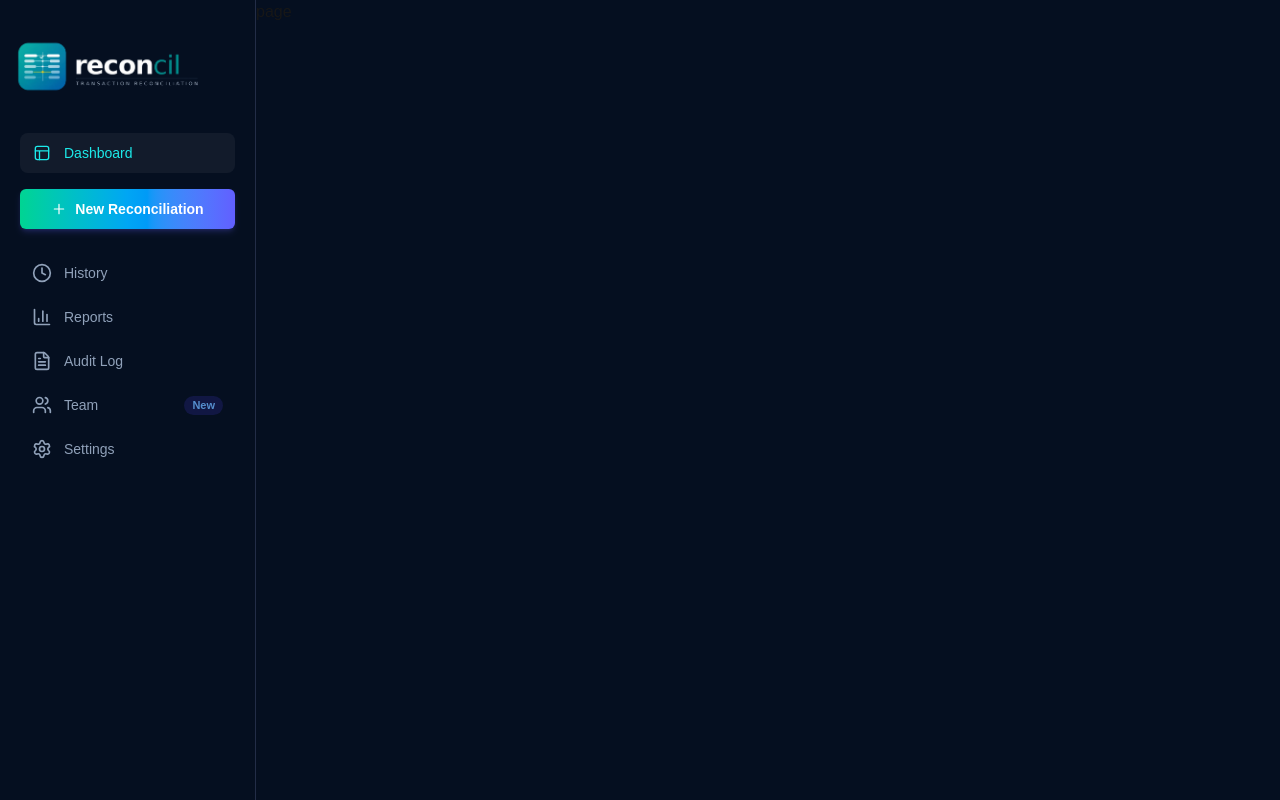
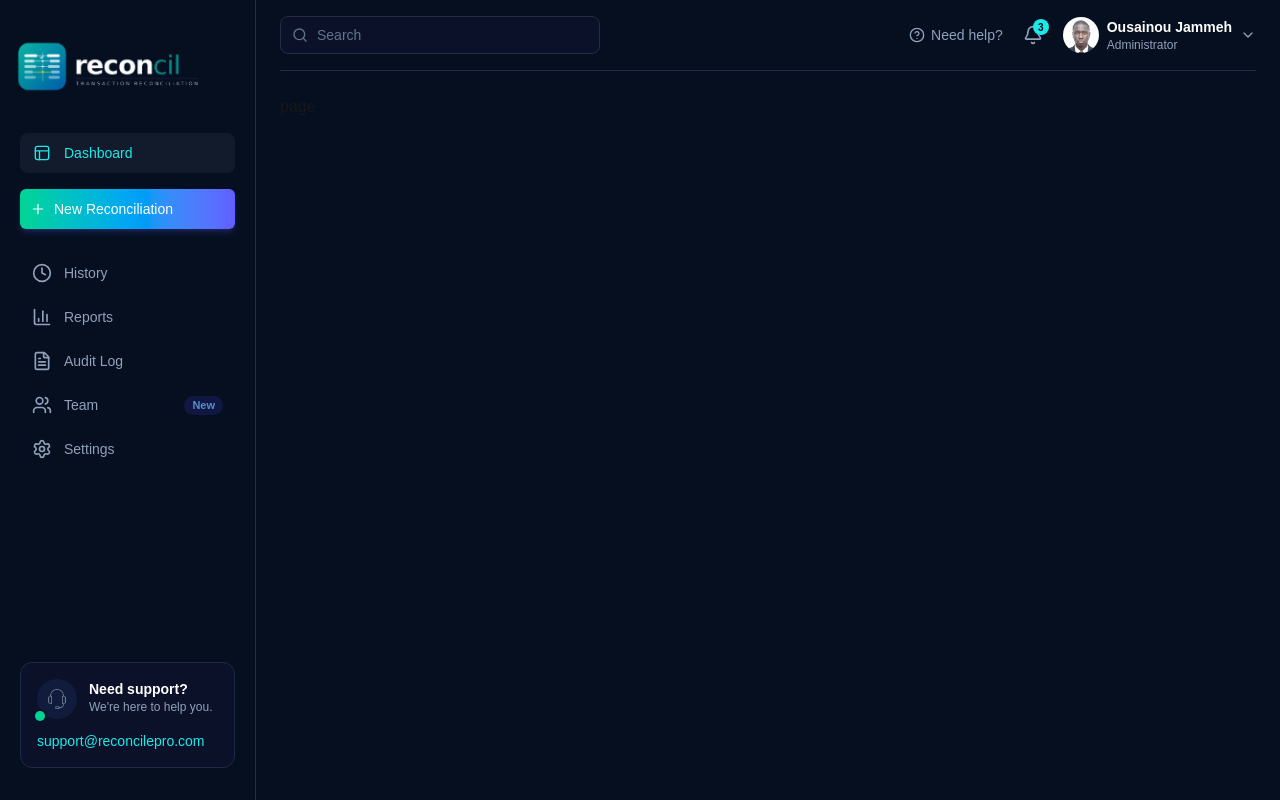
Before and after one commit to ousainoubsj/recon-frontend, a Next.js app: page /dashboard in a window 1280 px wide. Built offline with nearby package versions, Linux system fonts and the light colour scheme.

Commit message:
Refactor code structure for improved readability and maintainability

```diff
--- a/app/dashboard/layout.tsx
+++ b/app/dashboard/layout.tsx
@@ -1,10 +1,14 @@
+import Header from '@/components/dashboard/Header'
 import Sidebar from '@/components/dashboard/Sidebar'
 
 export default function DashboardLayout({ children }: LayoutProps<'/dashboard'>) {
   return (
     <div className="flex min-h-screen bg-[#050F20]">
       <Sidebar />
-      <div className="flex min-w-0 flex-1 flex-col">{children}</div>
+      <div className="flex min-w-0 flex-1 flex-col">
+        <Header />
+        {children}
+      </div>
     </div>
   )
 }
--- a/app/dashboard/page.tsx
+++ b/app/dashboard/page.tsx
@@ -2,7 +2,7 @@ import React from 'react'
 
 const page = () => {
   return (
-    <div>page</div>
+    <div className="p-6">page</div>
   )
 }
 
--- /dev/null
+++ b/components/dashboard/GreetingBanner.tsx
@@ -0,0 +1,39 @@
+import Image from 'next/image'
+import { Plus, UploadCloud } from 'lucide-react'
+
+export default function GreetingBanner() {
+  return (
+    <div className="relative overflow-hidden rounded-2xl border border-[#232D47]">
+      <Image src="/greeting-banner-bg.png" alt="" fill priority className="object-cover" />
+
+      <div className="relative flex min-h-56 flex-col justify-center px-8 py-10">
+        <h2 className="text-2xl font-bold text-white">Good Morning, Ousainou 👋</h2>
+        <p className="mt-2 text-sm text-slate-400">Here&apos;s what&apos;s happening with your reconciliations today.</p>
+
+        <div className="mt-6 flex items-center gap-3">
+          <button
+            type="button"
+            className="flex cursor-pointer items-center gap-2 rounded-lg bg-linear-to-r from-emerald-400 via-sky-500 to-indigo-500 px-5 py-2.5 text-sm font-semibold text-white shadow-md shadow-indigo-500/20 transition-all duration-300 hover:opacity-90 active:scale-95"
+          >
+            <Plus className="h-4 w-4" />
+            Start New Reconciliation
+          </button>
+
+          <button
+            type="button"
+            className="flex cursor-pointer items-center gap-2 rounded-lg border border-white/15 bg-white/5 px-5 py-2.5 text-sm font-semibold text-white transition-colors duration-300 hover:bg-white/10 active:scale-95"
+          >
+            <UploadCloud className="h-4 w-4" />
+            Upload Saved Files
+          </button>
+        </div>
+      </div>
+
+      <span className="absolute right-[10%] top-1/2 flex h-16 w-16 -translate-y-1/2 items-center justify-center rounded-full bg-linear-to-br from-emerald-400 to-sky-500 shadow-lg shadow-sky-500/30">
+        <svg viewBox="0 0 24 24" fill="none" stroke="white" strokeWidth={2.5} className="h-7 w-7">
+          <path d="m5 12.5 4.5 4.5L19 7" strokeLinecap="round" strokeLinejoin="round" />
+        </svg>
+      </span>
+    </div>
+  )
+}
--- a/components/dashboard/Header.tsx
+++ b/components/dashboard/Header.tsx
@@ -1,30 +1,57 @@
-import { BellIcon, SearchIcon } from '@/components/icons'
+import Image from 'next/image'
+import { Bell, ChevronDown, HelpCircle, Search } from 'lucide-react'
 
 export default function Header() {
   return (
-    <header className="flex items-center justify-end gap-4 border-b border-slate-200 bg-white px-6 py-5 sm:px-8">
-      <div className="flex items-center gap-4">
-        <div className="relative hidden sm:block">
+    <header className="bg-[#050F20]">
+      <div className="flex items-center justify-between gap-4 px-6 py-4">
+        <div className="relative w-full max-w-xs">
+          <Search className="pointer-events-none absolute left-3 top-1/2 h-4 w-4 -translate-y-1/2 text-slate-500" />
           <input
             type="search"
             placeholder="Search"
-            className="w-56 rounded-lg border border-slate-200 bg-slate-50 py-2 pl-9 pr-3 text-sm text-slate-900 placeholder:text-slate-400 focus:border-blue-500 focus:outline-none focus:ring-1 focus:ring-blue-500"
+            className="w-full rounded-lg border border-[#232D47] bg-[#0A1128] py-2 pl-9 pr-3 text-sm text-white placeholder:text-slate-500 focus:border-[#1CEAEA] focus:outline-none focus:ring-1 focus:ring-[#1CEAEA]"
           />
-          <SearchIcon className="pointer-events-none absolute left-3 top-1/2 h-4 w-4 -translate-y-1/2 text-slate-400" />
         </div>
 
-        <button
-          type="button"
-          aria-label="Notifications"
-          className="cursor-pointer rounded-full border border-slate-200 p-2 text-slate-500 transition-colors duration-300 hover:bg-slate-50 hover:text-slate-700"
-        >
-          <BellIcon className="h-5 w-5" />
-        </button>
+        <div className="flex items-center gap-5">
+          <button
+            type="button"
+            className="flex cursor-pointer items-center gap-1.5 text-sm font-medium text-slate-400 transition-colors duration-300 hover:text-white"
+          >
+            <HelpCircle className="h-4 w-4" />
+            Need help?
+          </button>
 
-        <div className="flex h-9 w-9 items-center justify-center rounded-full bg-linear-to-br from-emerald-400 via-sky-500 to-indigo-500 text-sm font-semibold text-white">
-          U
+          <button
+            type="button"
+            aria-label="Notifications"
+            className="relative cursor-pointer text-slate-400 transition-colors duration-300 hover:text-white"
+          >
+            <Bell className="h-5 w-5" />
+            <span className="absolute -right-1.5 -top-1.5 flex h-4 w-4 items-center justify-center rounded-full bg-[#1CEAEA] text-[10px] font-semibold text-[#050F20]">
+              3
+            </span>
+          </button>
+
+          <button type="button" className="flex cursor-pointer items-center gap-2">
+            <Image
+              src="/ousainou.jpg"
+              alt="Ousainou J."
+              width={36}
+              height={36}
+              className="h-9 w-9 rounded-full object-cover"
+            />
+            <span className="text-left leading-tight">
+              <span className="block text-sm font-semibold text-white">Ousainou Jammeh</span>
+              <span className="block text-xs text-slate-400">Administrator</span>
+            </span>
+            <ChevronDown className="h-4 w-4 text-slate-400" />
+          </button>
         </div>
       </div>
+
+      <div className="mx-6 border-b border-[#232D47]" />
     </header>
   )
 }
--- a/components/dashboard/Sidebar.tsx
+++ b/components/dashboard/Sidebar.tsx
@@ -28,7 +28,7 @@ export default function Sidebar() {
 
       <Link
         href="#"
-        className="mt-4 flex items-center justify-center gap-2 rounded-md bg-linear-to-r from-emerald-400 via-sky-500 to-indigo-500 py-2.5 text-sm font-semibold text-white shadow-md shadow-indigo-500/20 transition-all duration-300 hover:opacity-80 active:scale-95"
+        className="mt-4 flex items-center justify-start gap-2 rounded-md bg-linear-to-r from-emerald-400 via-sky-500 to-indigo-500 p-2.5 text-sm font-medium text-white shadow-md shadow-indigo-500/20 transition-all duration-300 hover:opacity-80 active:scale-95"
       >
         <PlusIcon className="h-4 w-4" />
         New Reconciliation
@@ -50,6 +50,25 @@ export default function Sidebar() {
           </span>
         ))}
       </nav>
+
+      <div className="mt-auto rounded-xl border border-[#1E2A47] bg-[#0A1128] p-4">
+        <div className="flex items-start gap-3">
+          <span className="relative flex h-10 w-10 shrink-0 items-center justify-center rounded-full bg-[#111C3D]">
+            <Image src="/icons/headphones.png" alt="" width={20} height={20} className="h-5 w-5" />
+            <span className="absolute -bottom-0.5 -left-0.5 h-2.5 w-2.5 rounded-full bg-emerald-400 ring-2 ring-[#0A1128]" />
+          </span>
+          <div>
+            <p className="text-sm font-semibold text-white">Need support?</p>
+            <p className="text-xs text-slate-400">We&apos;re here to help you.</p>
+          </div>
+        </div>
+        <a
+          href="mailto:support@reconcilepro.com"
+          className="mt-3 block text-sm font-medium text-[#1CEAEA] hover:underline"
+        >
+          support@reconcilepro.com
+        </a>
+      </div>
     </aside>
   )
 }
--- a/components/icons.tsx
+++ b/components/icons.tsx
@@ -172,24 +172,6 @@ export function PlusIcon({ className }: IconProps) {
   )
 }
 
-export function BellIcon({ className }: IconProps) {
-  return (
-    <svg viewBox="0 0 24 24" fill="none" stroke="currentColor" strokeWidth={1.6} className={className}>
-      <path d="M6 8.5a6 6 0 0 1 12 0c0 3.5 1 5 1.5 6h-15c.5-1 1.5-2.5 1.5-6Z" strokeLinejoin="round" />
-      <path d="M10 19a2 2 0 0 0 4 0" strokeLinecap="round" />
-    </svg>
-  )
-}
-
-export function SearchIcon({ className }: IconProps) {
-  return (
-    <svg viewBox="0 0 24 24" fill="none" stroke="currentColor" strokeWidth={1.6} className={className}>
-      <circle cx="11" cy="11" r="6.5" />
-      <path d="m20 20-4.3-4.3" strokeLinecap="round" />
-    </svg>
-  )
-}
-
 export function LogoutIcon({ className }: IconProps) {
   return (
     <svg viewBox="0 0 24 24" fill="none" stroke="currentColor" strokeWidth={1.6} className={className}>
```
Also changed, not shown: public/greeting-banner-bg.png (added), public/icons/headphones.png (added).
